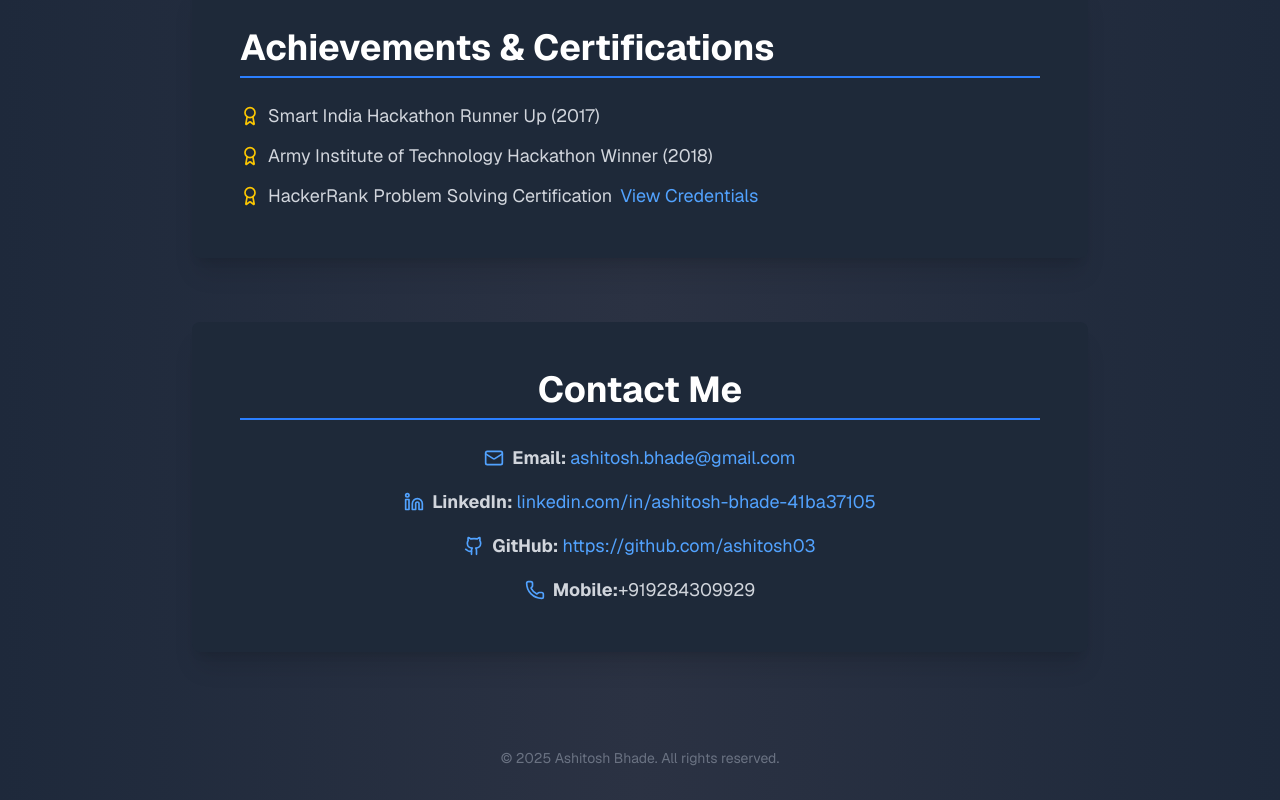
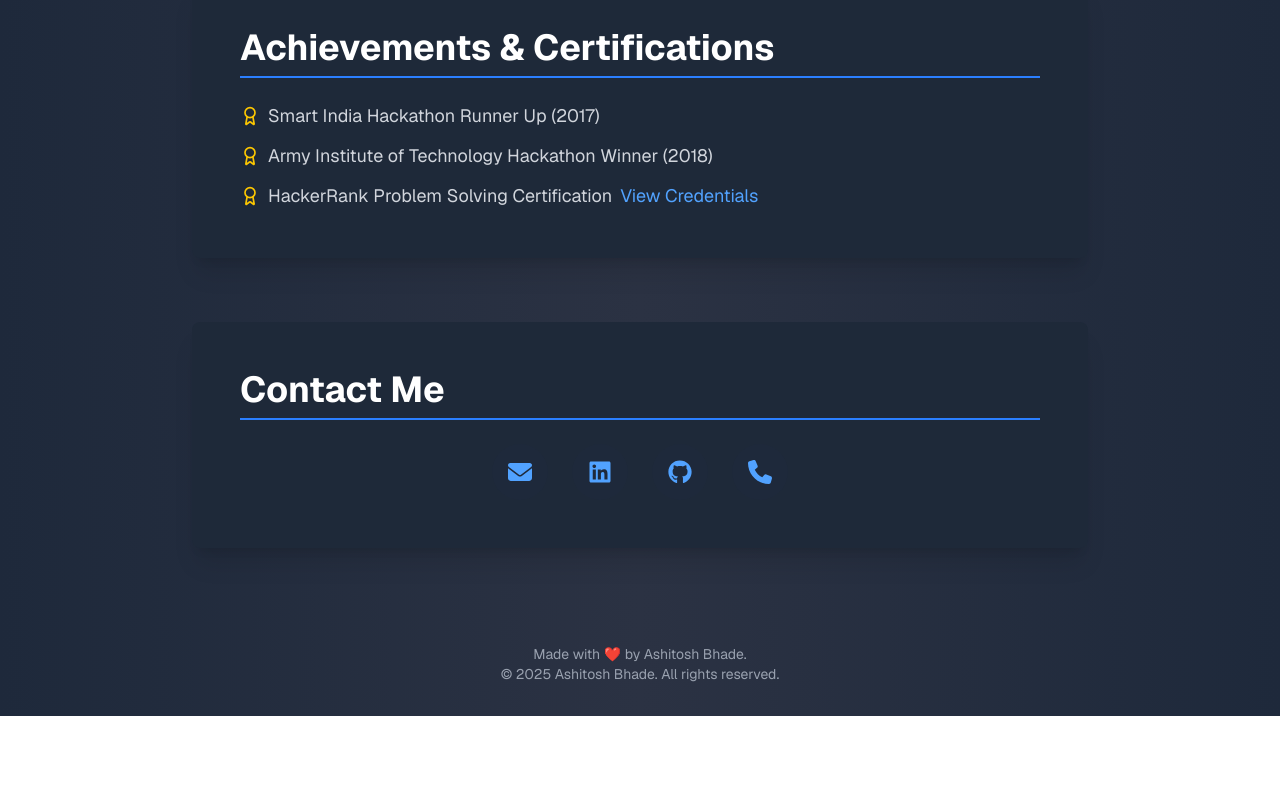
Before and after one commit to AshitoshBhade/portfolio, a Next.js app: page / in a window 1280 px wide. Shown: the part 6963-7763 px from the top of the page. After the commit the page ends 7679 px from the top, so only its background shows below. Built offline with nearby package versions, Linux system fonts and the light colour scheme.

Commit message:
update contact me

```diff
--- a/package.json
+++ b/package.json
@@ -14,7 +14,8 @@
     "motion": "^12.23.0",
     "next": "15.3.4",
     "react": "^19.0.0",
-    "react-dom": "^19.0.0"
+    "react-dom": "^19.0.0",
+    "react-icons": "^5.5.0"
   },
   "devDependencies": {
     "@eslint/eslintrc": "^3",
--- a/src/components/portfolio/ContactMe/index.tsx
+++ b/src/components/portfolio/ContactMe/index.tsx
@@ -1,57 +1,55 @@
 import { motion } from "framer-motion";
-import { containerVariants, itemVariants, sectionVariants } from "../variants";
-import { Github, Linkedin, Mail, Phone } from "lucide-react";
+import { FaEnvelope, FaGithub, FaLinkedin, FaPhone } from "react-icons/fa6";
+import { itemVariants } from "../variants";
 
 export interface IContact {
-	email: string;
-	phone: string;
-	github: string;
-	linkedin: string;
+	name: string;
+	icon: React.ReactNode;
+	link: string;
 }
 
-const contactDetails: IContact = {
-	email: "ashitosh.bhade@gmail.com",
-	phone: "+91 9284309929",
-	github: "https://github.com/ashitosh03",
-	linkedin: "https://www.linkedin.com/in/ashitosh-bhade-41ba37105"
-};
+const contactDetails: IContact[] = [
+	{ name: "Email", icon: <FaEnvelope size={24} />, link: "mailto:ashitosh.bhade@gmail.com" },
+	{ name: "LinkedIn", icon: <FaLinkedin size={24} />, link: "https://linkedin.com/in/ashitosh-bhade-41ba37105" },
+	{ name: "Github", icon: <FaGithub size={24} />, link: "https://github.com/ashitosh03" },
+	{ name: "Phone", icon: <FaPhone size={24} />, link: "+91 9284309929" }
+];
 
-export const ContactMe = () => {
+export default function ContactMe() {
 	return (
-		<motion.section
-			id='contact-me'
-			className='w-full max-w-4xl bg-gray-800 rounded-lg shadow-xl p-8 sm:p-10 lg:p-12 mb-16 text-center'
-			initial='hidden'
-			whileInView='visible'
-			viewport={{ once: true, amount: 0.3 }}
-			variants={sectionVariants}>
+		<section className='w-full max-w-4xl bg-gray-800 rounded-lg shadow-xl p-8 sm:p-10 lg:p-12 mb-16 text-start'>
 			<motion.h2 className='text-3xl sm:text-4xl font-bold text-white mb-6 border-b-2 border-blue-500 pb-2' variants={itemVariants}>
 				Contact Me
 			</motion.h2>
-			<motion.div className='text-lg text-gray-300 space-y-4' variants={containerVariants}>
-				<motion.p className='flex items-center justify-center' variants={itemVariants}>
-					<Mail className='mr-2 h-5 w-5 text-blue-400' /> <strong>Email:</strong>{" "}
-					<a href={`mailto:${contactDetails.email}`} className='text-blue-400 hover:underline ml-1'>
-						{contactDetails.email}
-					</a>
-				</motion.p>
-				<motion.p className='flex items-center justify-center' variants={itemVariants}>
-					<Linkedin className='mr-2 h-5 w-5 text-blue-400' /> <strong>LinkedIn:</strong>{" "}
-					<a href={`mailto:${contactDetails.linkedin}`} target='_blank' rel='noopener noreferrer' className='text-blue-400 hover:underline ml-1'>
-						{contactDetails.linkedin}
-					</a>
-				</motion.p>
-				<motion.p className='flex items-center justify-center' variants={itemVariants}>
-					<Github className='mr-2 h-5 w-5 text-blue-400' /> <strong>GitHub:</strong>{" "}
-					<a href={contactDetails.github} target='_blank' rel='noopener noreferrer' className='text-blue-400 hover:underline ml-1'>
-						{contactDetails.github}
-					</a>
-				</motion.p>
-				<motion.p className='flex items-center justify-center' variants={itemVariants}>
-					<Phone className='mr-2 h-5 w-5 text-blue-400' /> <strong>Mobile:</strong>
-					{contactDetails.phone}
-				</motion.p>
+			<motion.div
+				initial='hidden'
+				whileInView='visible'
+				viewport={{ once: true, amount: 0.1 }}
+				variants={{
+					hidden: { opacity: 0, y: 50 },
+					visible: {
+						opacity: 1,
+						y: 0,
+						transition: { staggerChildren: 0.2 }
+					}
+				}}
+				className='flex justify-center items-center gap-6 flex-wrap'>
+				{contactDetails.map(({ icon, link }, idx) => (
+					<motion.a
+						key={idx}
+						href={link}
+						target='_blank'
+						rel='noopener noreferrer'
+						className='p-4 rounded-full bg-[#1e293b] text-blue-400 hover:bg-blue-600 hover:text-white transition-colors'
+						whileHover={{ scale: 1.2 }}
+						whileTap={{ scale: 0.9 }}
+						initial={{ opacity: 0, y: 20 }}
+						animate={{ opacity: 1, y: 0 }}
+						transition={{ duration: 0.3, ease: "easeOut" }}>
+						{icon}
+					</motion.a>
+				))}
 			</motion.div>
-		</motion.section>
+		</section>
 	);
-};
+}
--- a/src/components/portfolio/index.tsx
+++ b/src/components/portfolio/index.tsx
@@ -1,16 +1,14 @@
 "use client";
 
-import { motion } from "framer-motion";
-import { Github, Linkedin, Mail, Phone } from "lucide-react";
 import HeaderComponent from "../header";
 import { About } from "./AboutMe/AboutMe";
 import { Achievements } from "./Achievements";
+import ContactMe from "./ContactMe";
 import { Intro } from "./Introduction/Intro";
 import { Projects } from "./Projects";
 import { Skills } from "./Skills";
 import { SmartContracts } from "./SmartContracts";
 import { Testinomial } from "./Testinomials";
-import { containerVariants, itemVariants, sectionVariants } from "./variants";
 
 // Main Portfolio App component
 function AppComponent() {
@@ -41,44 +39,15 @@ function AppComponent() {
 			<Achievements />
 
 			{/* Contact Me Section */}
-			<motion.section
-				id='contact-me'
-				className='w-full max-w-4xl bg-gray-800 rounded-lg shadow-xl p-8 sm:p-10 lg:p-12 mb-16 text-center'
-				initial='hidden'
-				whileInView='visible'
-				viewport={{ once: true, amount: 0.3 }}
-				variants={sectionVariants}>
-				<motion.h2 className='text-3xl sm:text-4xl font-bold text-white mb-6 border-b-2 border-blue-500 pb-2' variants={itemVariants}>
-					Contact Me
-				</motion.h2>
-				<motion.div className='text-lg text-gray-300 space-y-4' variants={containerVariants}>
-					<motion.p className='flex items-center justify-center' variants={itemVariants}>
-						<Mail className='mr-2 h-5 w-5 text-blue-400' /> <strong>Email:</strong>{" "}
-						<a href='mailto:ashitosh.bhade@gmail.com' className='text-blue-400 hover:underline ml-1'>
-							ashitosh.bhade@gmail.com
-						</a>
-					</motion.p>
-					<motion.p className='flex items-center justify-center' variants={itemVariants}>
-						<Linkedin className='mr-2 h-5 w-5 text-blue-400' /> <strong>LinkedIn:</strong>{" "}
-						<a href='https://linkedin.com/in/ashitosh-bhade-41ba37105' target='_blank' rel='noopener noreferrer' className='text-blue-400 hover:underline ml-1'>
-							linkedin.com/in/ashitosh-bhade-41ba37105
-						</a>
-					</motion.p>
-					<motion.p className='flex items-center justify-center' variants={itemVariants}>
-						<Github className='mr-2 h-5 w-5 text-blue-400' /> <strong>GitHub:</strong>{" "}
-						<a href='https://github.com/ashitosh03' target='_blank' rel='noopener noreferrer' className='text-blue-400 hover:underline ml-1'>
-							https://github.com/ashitosh03
-						</a>
-					</motion.p>
-					<motion.p className='flex items-center justify-center' variants={itemVariants}>
-						<Phone className='mr-2 h-5 w-5 text-blue-400' /> <strong>Mobile:</strong> +919284309929
-					</motion.p>
-				</motion.div>
-			</motion.section>
+			<ContactMe />
 
 			{/* Footer */}
 			<footer className='w-full max-w-4xl text-center py-8 text-gray-500 text-sm'>
-				<p>&copy; {new Date().getFullYear()} Ashitosh Bhade. All rights reserved.</p>
+				<p className='text-center text-sm text-gray-400'>
+					Made with <span className='text-red-500'>❤️</span> by Ashitosh Bhade.
+					<br />
+					&copy; {new Date().getFullYear()} Ashitosh Bhade. All rights reserved.
+				</p>
 			</footer>
 		</div>
 	);
```
Also changed, not shown: 1 other file (tests, documents, lock files or other folders).
